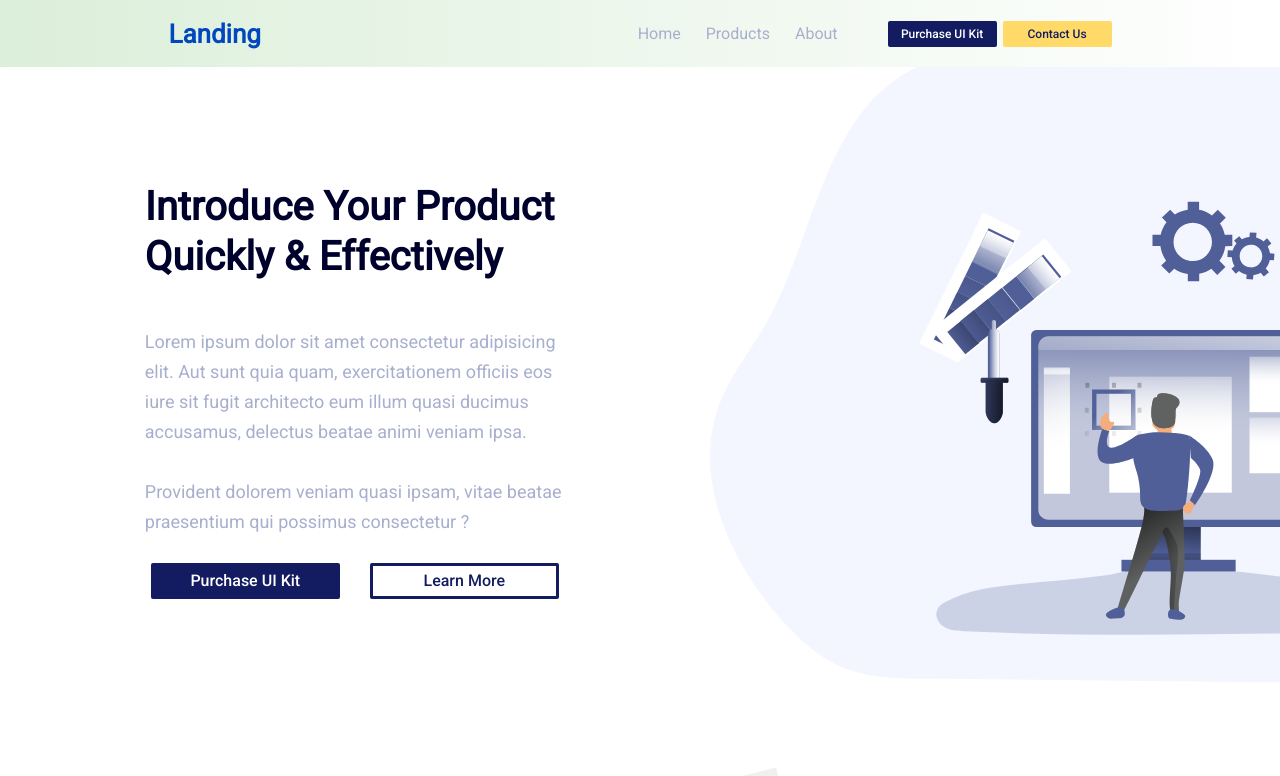
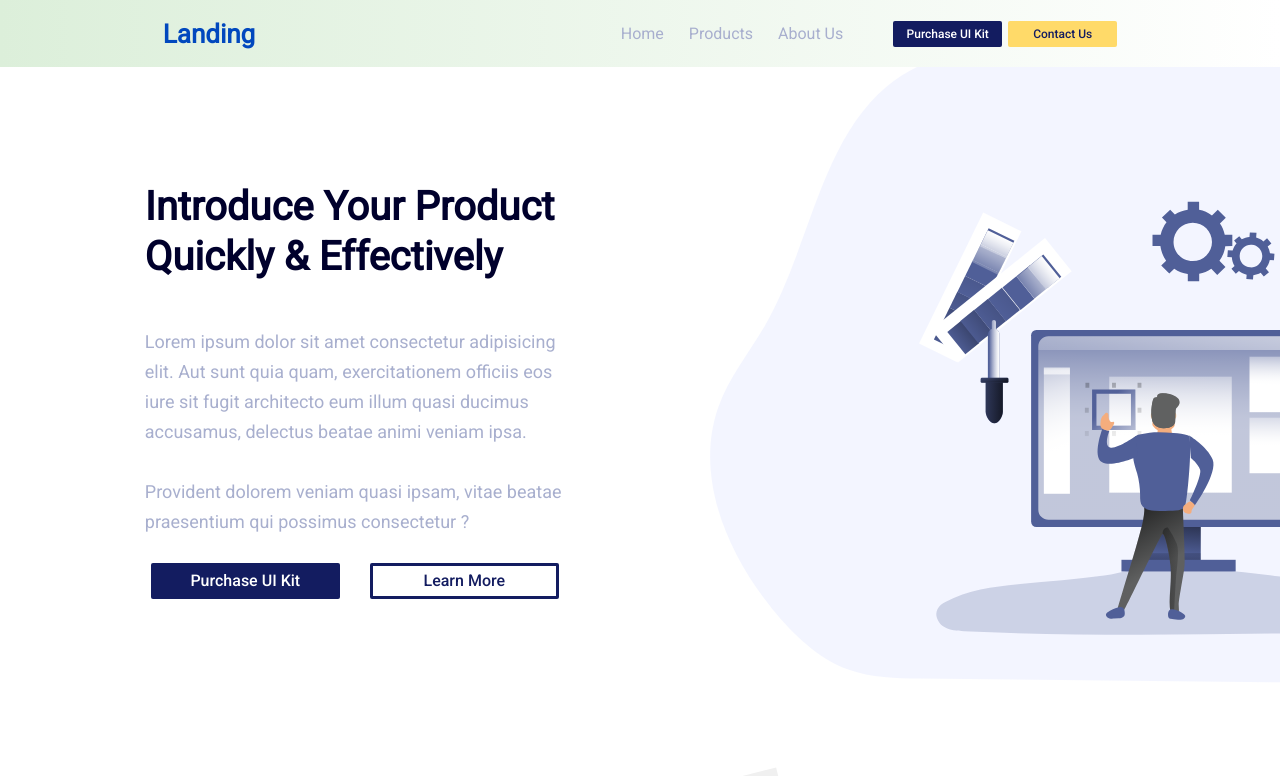
Before and after one commit to PaylakNavasardyan/webpage-template, a React (Create React App) app: page / in a window 1280 px wide. Shown: the top 776 px of the page. Built offline with nearby package versions, Linux system fonts and the light colour scheme.

Commit message:
changes for about us page

```diff
--- a/src/App.js
+++ b/src/App.js
@@ -4,12 +4,13 @@ import Footer from './footer/Footer';
 import Mainpage from './mainpage/Mainpage';
 import Navbar from './navbar/Navbar';
 import Productspage from './productspage/Productspage';
+import Aboutus from './abutuspage/Aboutus';
 
 function App() {
   return (
     <div className="App">
       <Routes>
-        <Route path={'/'} element={
+        <Route path={'/'} element = {
           <>
             <Navbar />
             <Mainpage />
@@ -17,7 +18,7 @@ function App() {
           </>
         } />
 
-        <Route path='/products' element={
+        <Route path='/products' element = {
           <>
             <Navbar />
             <Productspage />
@@ -25,7 +26,15 @@ function App() {
           </>
         } />
 
-        <Route path='*' element={
+        <Route path='/about' element = {
+          <>
+            <Navbar />
+            <Aboutus />
+            <Footer />
+          </>
+        } />
+
+        <Route path='*' element = {
           <>
             <Navbar />
             <div><h2>Page is not found</h2></div>
--- a/src/navbar/Navbar.jsx
+++ b/src/navbar/Navbar.jsx
@@ -42,7 +42,7 @@ export default function Navbar() {
           <ul>
             <li><NavLink className={classes.webNavbarLinksLink} to='/'>Home</NavLink></li>
             <li><NavLink className={classes.webNavbarLinksLink} to='/products'>Products</NavLink></li>
-            <li><NavLink className={classes.webNavbarLinksLink} to='/about'>About</NavLink></li>
+            <li><NavLink className={classes.webNavbarLinksLink} to='/about'>About Us</NavLink></li>
           </ul>
         </div>
         <Outlet />
```
Also changed, not shown: src/exportImages/ExportImage.js (+8 -0 lines).
